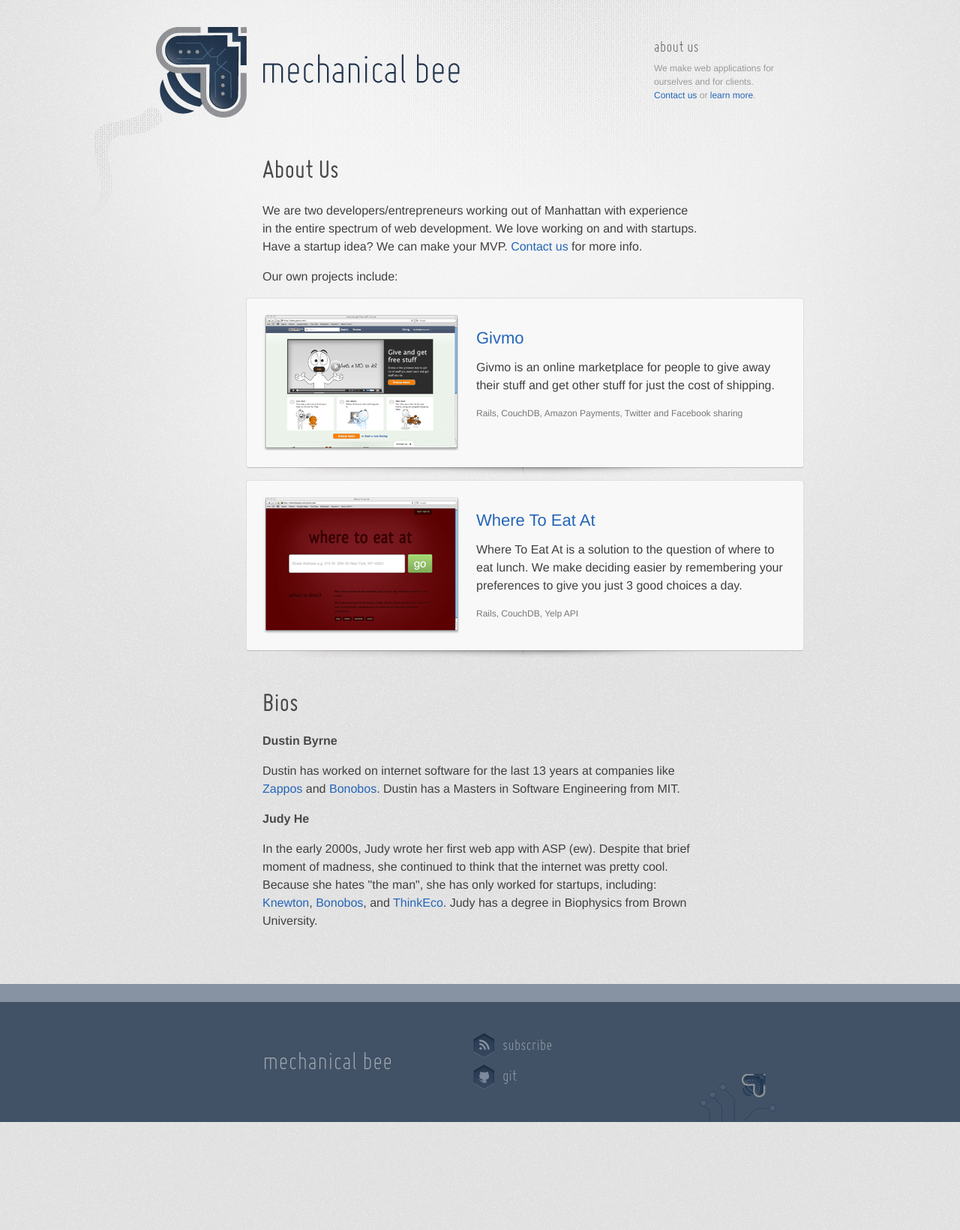
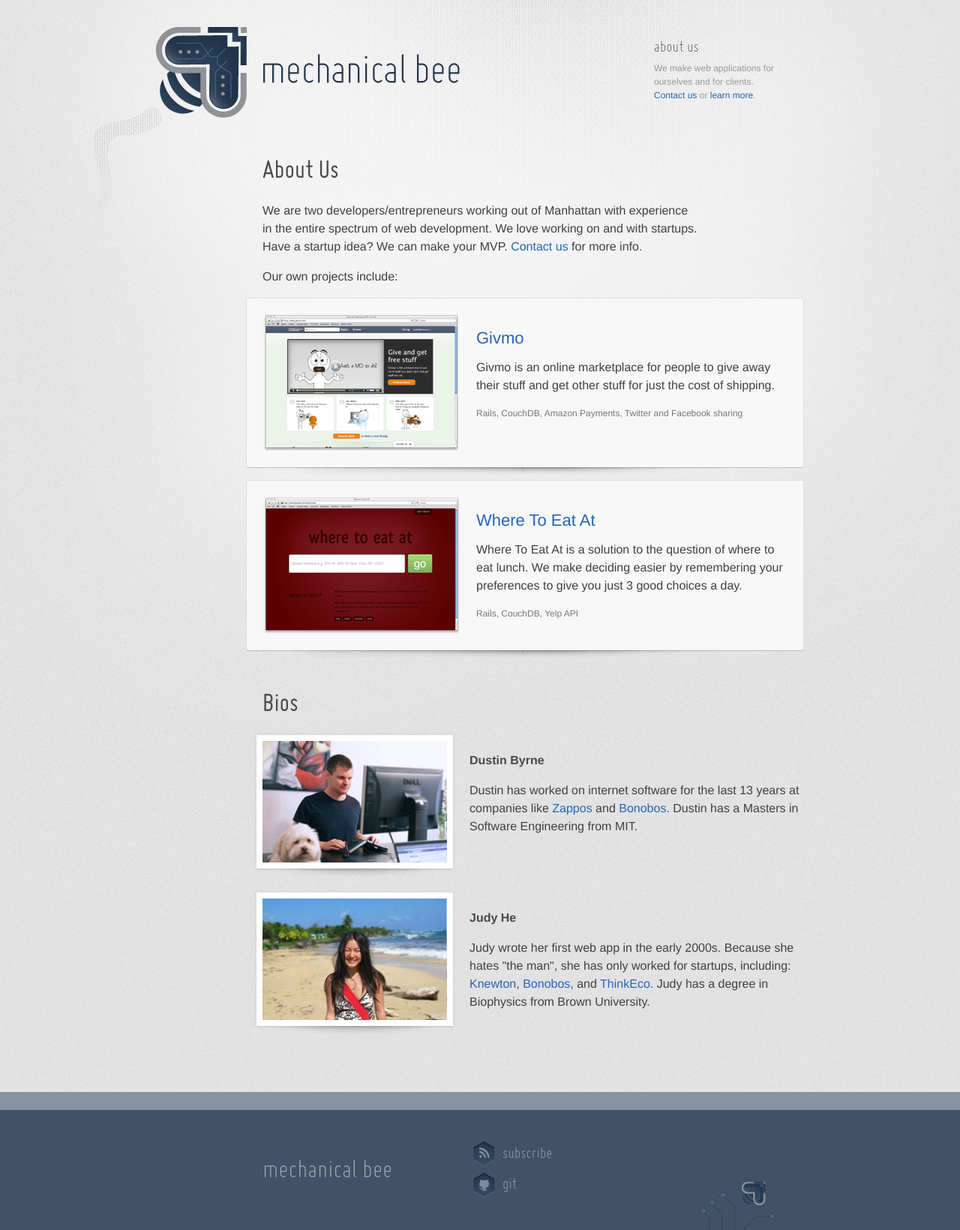
Before and after one commit to mechbee/mechbee.github.com, a Jekyll site: the page built from about.html, in a window 1280 px wide. Shown: the whole page at 75% size. Built offline with Jekyll 4.4.1, drawn with Linux system fonts in a browser that asks for light colours; before the commit the page ends 1496 px from its top, so only the background shows below that.

Commit message:
add bios for us to about page

```diff
--- a/_layouts/default.html
+++ b/_layouts/default.html
@@ -10,7 +10,7 @@
   <body>
     <div id="all">
       <header class="container">
-        <a href="/" id="branding"><img src="/images/mechanicalbee_logo.png" /></a>
+        <a href="/" id="branding"><img src="/images/mechanicalbee_logo.png" alt="mechanical bee logo"/></a>
         <div id="about_primary">
           <h3>about us</h3>
           We make web applications for ourselves and for clients.
--- a/about.html
+++ b/about.html
@@ -25,32 +25,47 @@ title: startups &amp; web development in NYC
   </p>
   <p>Our own projects include:</p>
 
-  <div class="media_callout project clearfix">
-    <img src="/images/screenshot_givmo.png" width="261" height="181" />
-    <div class="media_bd project_description">
+  <div class="project clearfix">
+    <img src="/images/screenshot_givmo.png" width="261" height="181" alt="screenshot of givmo"/>
+    <div class="project_description">
       <h3><a href="https://www.givmo.com">Givmo</a></h3>
       <p>Givmo is an online marketplace for people to give away their stuff and get other stuff for just the cost of shipping.</p>
       <p class="project_keywords">Rails, CouchDB, Amazon Payments, Twitter and Facebook sharing</p>
     </div>
-    <div class="media_shadow"></div>
+    <div class="shadow"></div>
   </div>
 
-  <div class="media_callout project clearfix">
-    <img src="/images/screenshot_wheatat.png" width="262" height="182" />
+  <div class="project clearfix">
+    <img src="/images/screenshot_wheatat.png" width="262" height="182" alt="screenshot of where to eat at"/>
     <div class="project_description">
       <h3><a href="http://wheretoeatat.com">Where To Eat At</a></h3>
       <p>Where To Eat At is a solution to the question of where to eat lunch. We make deciding easier by remembering your preferences to give you just 3 good choices a day.</p>
       <p class="project_keywords">Rails, CouchDB, Yelp API</p>
     </div>
-    <div class="media_shadow"></div>
+    <div class="shadow"></div>
   </div>
 
   <div id="about_bios">
     <h2>Bios</h2>
-    <h4>Dustin Byrne</h4>
-    <p>Dustin has worked on internet software for the last 13 years at companies like <a href="http://www.zappos.com">Zappos</a> and <a href="http://www.bonobos.com">Bonobos</a>.  Dustin has a Masters in Software Engineering from MIT.</p>
-
-    <h4>Judy He</h4>
-    <p>In the early 2000s, Judy wrote her first web app with ASP (ew). Despite that brief moment of madness, she continued to think that the internet was pretty cool. Because she hates "the man", she has only worked for startups, including: <a href="http://www.knewton.com">Knewton</a>, <a href="http://www.bonobos.com">Bonobos</a>, and <a href="http://www.thinkeco.com">ThinkEco</a>. Judy has a degree in Biophysics from Brown University.</p>
+    <div class="bio clearfix">
+      <div class="bio_pic">
+        <img src="/images/dustin.jpg" alt=""/>
+        <div class="shadow"></div>
+      </div>
+      <div class="bio_main">
+        <h4>Dustin Byrne</h4>
+        <p>Dustin has worked on internet software for the last 13 years at companies like <a href="http://www.zappos.com">Zappos</a> and <a href="http://www.bonobos.com">Bonobos</a>.  Dustin has a Masters in Software Engineering from MIT.</p>
+      </div>
+    </div>
+    <div class="bio clearfix">
+      <div class="bio_pic">
+        <img src="/images/judy.jpg" alt="" />
+        <div class="shadow"></div>
+      </div>
+      <div class="bio_main">
+        <h4>Judy He</h4>
+        <p>Judy wrote her first web app in the early 2000s. Because she hates "the man", she has only worked for startups, including: <a href="http://www.knewton.com">Knewton</a>, <a href="http://www.bonobos.com">Bonobos</a>, and <a href="http://www.thinkeco.com">ThinkEco</a>. Judy has a degree in Biophysics from Brown University.</p>
+      </div>
+    </div>
   </div>
 </div>
--- a/stylesheets/styles.css
+++ b/stylesheets/styles.css
@@ -199,7 +199,7 @@ header {padding:36px 0 48px; position:relative;}
 }
 
 #about_primary {float:right; width:160px; color:#999; font-size:12px; line-height:18px; margin-top:10px; margin-right:40px;}
-#about_primary h3 {font-family: 'MisoLight', sans-serif; font-weight:normal; margin:0; color:#474747; text-transform:0 1px 0 #fff;}
+#about_primary h3 {font-family: 'MisoLight', sans-serif; font-weight:normal; margin:0; color:#474747; text-shadow:0 1px 0 #fff;}
 
 footer {
   background:#415267;
@@ -315,21 +315,33 @@ pre {
 .connect_icon {background-image:url('/images/footer_icons.png'); background-repeat:no-repeat; display:block; width:30px; margin-right:10px; height:36px; float:left;}
 #connect_github{background-position:bottom;}
 
-.media_callout {
+.shadow{position:absolute; bottom:-10px; left:0; height:10px; background-position:top center; background-repeat:no-repeat;}
+.project {
   background:#f8f8f8;
   margin:1em -142px 1em -22px;
   padding:22px;
   position:relative;
+  -webkit-border-radius: 4px;
+  -mox-border-radius:4px;
   border-radius:4px;
-  -mox-border-radius:4px;
-  -webkit-border-radius: 4px;
   border:1px solid #dedede;
   border-bottom-color:#bbb;
 }
-.media_callout img {float:left;}
-.media_callout .media_shadow{width:740px; height:10px; position:absolute; bottom:-10px; left:0; background:url('/images/shadow.png') no-repeat top;}
-
+.project img {float:left;}
+.project .shadow{width:740px; background-image:url('/images/shadow.png');}
 .project h3 {line-height:22px;}
 .project_description{margin-left:284px; padding-top:20px;}
 .project_keywords {color:#777; font-size:12px; line-height:18px;}
 #about_bios{margin-top:3em;}
+
+.bio {margin:1em -142px 2em -8px;}
+.bio_pic {position:relative;float:left;}
+
+.bio_pic img {
+  border:8px solid #fff;
+  -webkit-box-shadow: 0 0 4px #ccc;
+  -moz-box-shadow: 0 0 4px #ccc;
+  box-shadow: 0 0 4px #ccc;
+}
+.bio_pic .shadow {width:262px; background-image:url('/images/shadow_small.png');}
+.bio_main {margin-left:284px; padding-top:10px;}
```
Also changed, not shown: images/dustin.jpg (added), images/judy.jpg (added), images/shadow_small.png (added).
